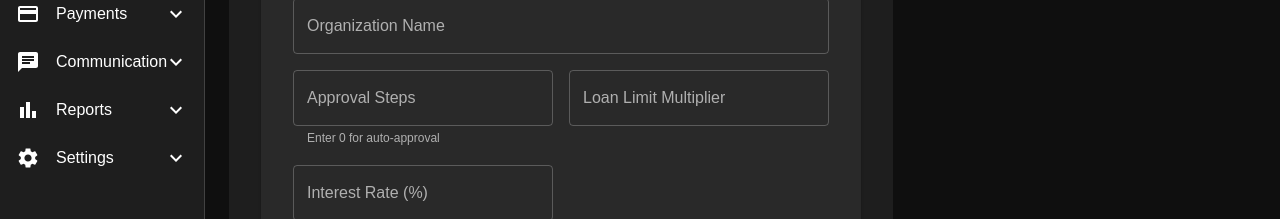
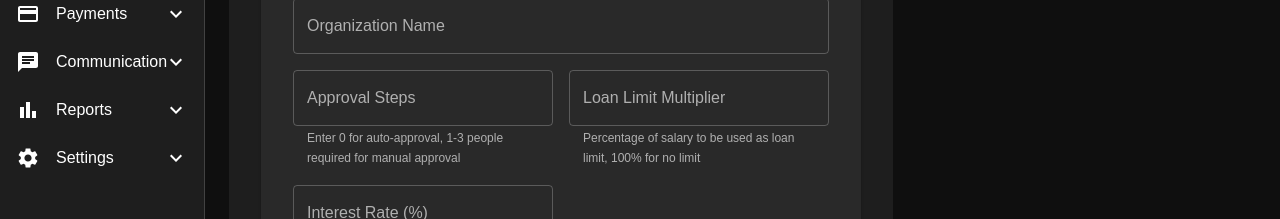
Before and after one commit to KKiumbe/web-loan, a React (Vite) app: page /create-organization in a window 1280 px wide. Shown: the part 250-469 px from the top of the page. Built offline with nearby package versions, Linux system fonts and the light colour scheme; no server answers; sample sign-in values are in the browser's storage.

Commit message:
15thjuly

```diff
--- a/src/pages/organization/addOrg.jsx
+++ b/src/pages/organization/addOrg.jsx
@@ -126,7 +126,7 @@ export default function CreateOrganizationScreen() {
                 value={formData.approvalSteps}
                 onChange={handleChange}
                 error={!!errors.approvalSteps}
-                helperText={errors.approvalSteps || 'Enter 0 for auto-approval'}
+                helperText={errors.approvalSteps || 'Enter 0 for auto-approval, 1-3 people required for manual approval'}
               />
             </Grid>
             <Grid item xs={6}>
@@ -138,7 +138,7 @@ export default function CreateOrganizationScreen() {
                 value={formData.loanLimitMultiplier}
                 onChange={handleChange}
                 error={!!errors.loanLimitMultiplier}
-                helperText={errors.loanLimitMultiplier}
+                helperText={errors.loanLimitMultiplier || 'Percentage of salary to be used as loan limit, 100% for no limit'}
               />
             </Grid>
             <Grid item xs={6}>
```
